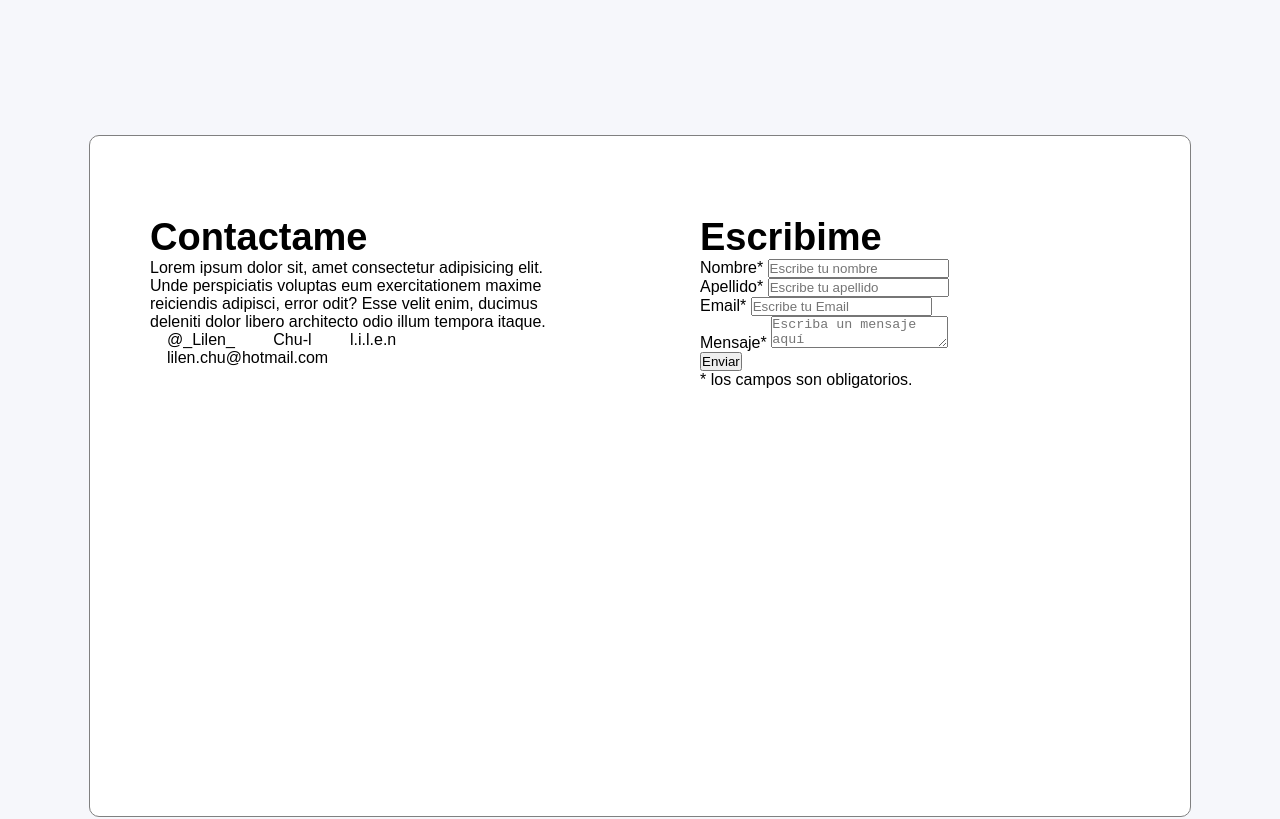
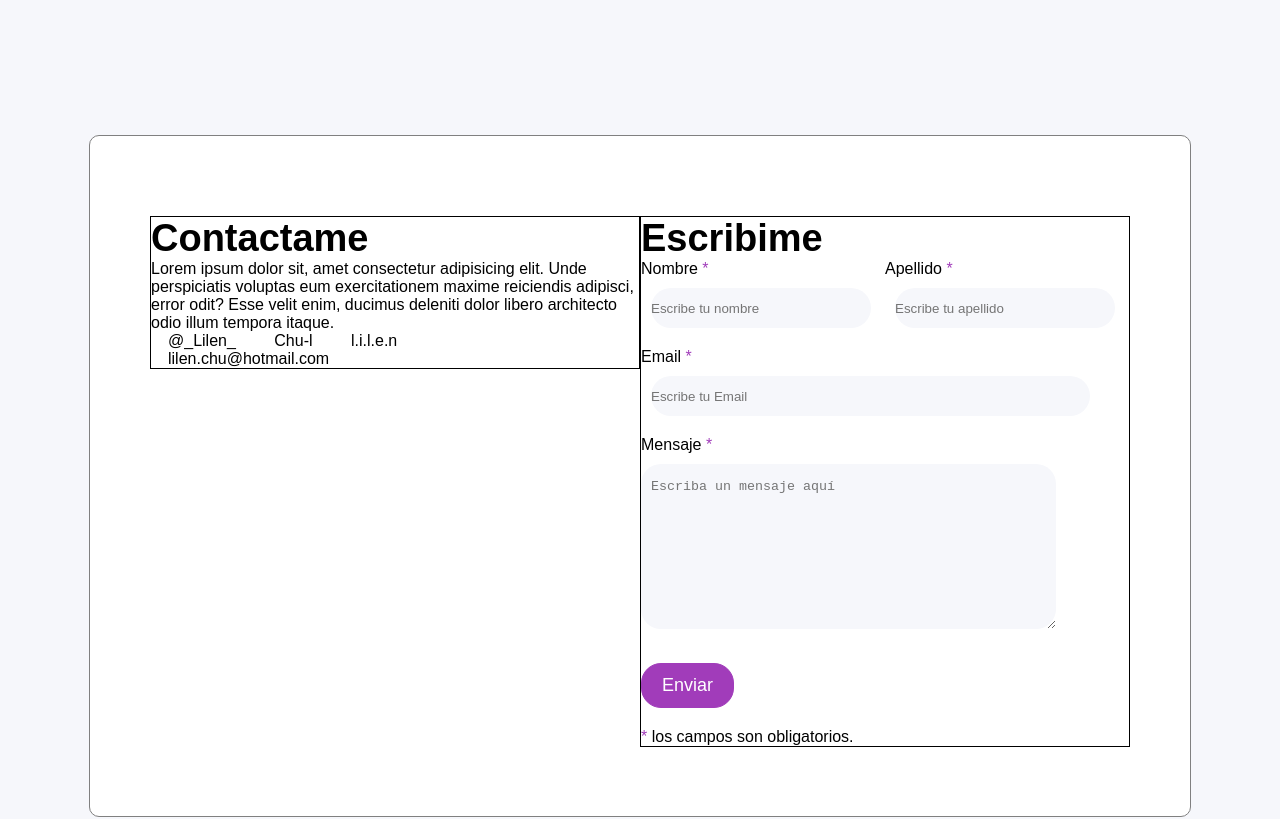
Before and after one commit to Chu-l/mi-portfolio, a plain HTML site: page index.html in a window 1280 px wide. Shown: the part 3960-4779 px from the top of the page. Drawn offline with Linux system fonts and the light colour scheme.

Commit message:
primer subida a github

```diff
--- a/estilo.css
+++ b/css/estilo.css
@@ -2,12 +2,12 @@
     margin: 0;
     padding: 0;
 }
-/*BODY*/
+/*__________BODY__________*/
 body {
     font-family: Arial, Helvetica, sans-serif;
     background-color: #FFFFFF;
 }
-/*HEADER*/
+/*__________HEADER__________*/
 header {
     box-shadow: rgb(175, 175, 175, 0.6) 0px 10px 12px 0px;
     height: 93px;
@@ -18,7 +18,7 @@ header {
     align-items: center;
     background-color: white;
 }
-/*NAV*/
+/*_____NAV_____*/
 nav {
    padding-right: 15%;
 }
@@ -46,8 +46,8 @@ a {
     opacity: 0.7;
     color: #FFFFFF;
 }
-/*MAIN*/
-/*SECCIÓN1*/
+/*__________MAIN__________*/
+/*_____SECCIÓN1_____*/
 #hola {
     display: flex;
     flex-direction: row;
@@ -85,7 +85,7 @@ h1 {
 .img-s1 {
     width: 40vw;
 }
-/*SECCIÓN2*/
+/*_____SECCIÓN2_____*/
 #conocimientos {
     background-color: #F6F7FB;
     height: 984px;
@@ -130,7 +130,7 @@ h1 {
     border: #a13cba solid 1px;
     color: #a13cba;
 }
-/*SECCIÓN3*/
+/*_____SECCIÓN3_____*/
 .s3 {
     background-color: #a13cba;
     text-align: center;
@@ -140,12 +140,12 @@ h1 {
 .louis {
     font-weight: 900;
 }
-/*SECCIÓN4*/
+/*_____SECCIÓN4_____*/
 #proyectos {
     text-align: center;
     height: 1518px;
 }
-/*SECCIÓN5*/
+/*_____SECCIÓN5_____*/
 #contacto {
     background-color: #F6F7FB;
     height: 820px;
@@ -160,16 +160,88 @@ h1 {
     margin: auto;
     display: flex;
     align-items: baseline;
+    justify-content: center;
 }
-.caja1-s5, .caja2-s5 {
+.caja1-s5 {
+    margin: 80px 0 80px 60px;
+    border: black solid 1px;
     width: 50%;
-    margin: 80px 60px;
+}
+.caja2-s5 {
+    margin: 80px 60px 80px 0;
+    border: black solid 1px;
+    width: 50%;
 }
 .tit-s5 {
     font-size: 38px;
     font-weight: 900;
 }
-/*FOOTER*/
+.ayn {
+    display: flex;
+}
+.p-nom, .p-ape {
+    width: 50%;
+}
+/*FORMULARIO*/
+*:focus {
+    outline: none;
+}
+input {
+	background-color: #F6F7FB;
+	width: 90%;
+	height: 40px;
+    border: hidden;
+	border-radius: 20px;
+	margin: 10px 0 20px 10px;
+}
+textarea {
+    background-color: #F6F7FB;
+    width: 405px;
+    height: 150px;
+    border-radius: 20px;
+    border: hidden;
+    padding: 15px 0 0 10px;
+    margin: 10px 0 20px 0;
+  }
+  label {
+    display: block;
+    float: center;
+  }
+  button {
+	height: 45px;
+    padding: 0 20px 0 20px;
+	margin: 10px 0 20px 0;
+	background-color: #a13cba;
+	border: #a13cba solid 1px;
+	border-radius: 20px;
+    cursor: pointer;
+    color: white;
+    font-size: 18px;
+}
+.obligatorio {
+    color: #a13cba;
+}
+form input:required:valid {
+    background: #fff url("https://icons.iconarchive.com/icons/graphicrating/koloria/16/Valid-icon.png") no-repeat 98% center;
+    box-shadow: 0 0 5px #5cd053;
+    border-color: #28921f;
+}
+form input:focus:invalid {
+    background: #fff url("https://icons.iconarchive.com/icons/graphicrating/koloria/16/Error-icon.png") no-repeat 98% center;
+    box-shadow: 0 0 5px #a14cb6;
+    border-color: #a13cba;
+}
+form textarea:required:valid {
+    background: #fff url("https://icons.iconarchive.com/icons/graphicrating/koloria/16/Valid-icon.png") no-repeat 98% 95%;
+    box-shadow: 0 0 5px #5cd053;
+    border-color: #28921f;
+}
+form textarea:focus:invalid {
+    background: #fff url("https://icons.iconarchive.com/icons/graphicrating/koloria/16/Error-icon.png") no-repeat 98% 95%;
+    box-shadow: 0 0 5px #a14cb6;
+    border-color: #a13cba;
+}
+/*__________FOOTER__________*/
 footer {
     background-color: #a13cba;
     height: 300px;
--- a/index.html
+++ b/index.html
@@ -8,8 +8,9 @@
         <meta name="keywords" content="lilen, chu, portfolio, portafolio, desarrolladora, desarrollo web, chu-l">
         <meta name="description" content="Portfolio personal de Lilen Chu.">
         <meta http-equiv="X-UA-Compatible" content="IE=edge">
-        <link href="estilo.css" rel="stylesheet">
+        <link href="css/estilo.css" rel="stylesheet">
         <link href="imagenes/icono.png" rel="icon">
+        <link rel="stylesheet" href="https://pro.fontawesome.com/releases/v5.10.0/css/all.css" integrity="sha384-AYmEC3Yw5cVb3ZcuHtOA93w35dYTsvhLPVnYs9eStHfGJvOvKxVfELGroGkvsg+p" crossorigin="anonymous"/>
     </head>
 <!--Fin del Head-->
 <!--Principio del Body-->
@@ -106,20 +107,22 @@
                 <div class="caja2-s5">
                     <h2 class="tit-s5">Escribime</h2>
                     <form action="mailto:lilen.chu@hotmail.com" method="POST" enctype="text/plain">
+                        <div class="ayn">
+                            <p class="p-nom">
+                            <label for="nombre">Nombre <span class="obligatorio">*</span></label>
+                            <input type="text" name="nombre" id="nombre" required="required" placeholder="Escribe tu nombre">
+                            </p>
+                            <p class="p-ape">
+                            <label for="apellido">Apellido <span class="obligatorio">*</span></label>
+                            <input type="text" name="apellido" id="apellido" required="required" placeholder="Escribe tu apellido">
+                            </p>
+                        </div>
                         <p>
-                            <label for="nombre">Nombre<span class="obligatorio">*</span></label>
-                            <input type="text" name="nombre" id="nombre" required="required" placeholder="Escribe tu nombre">
-                        </p>
-                        <p>
-                            <label for="apellido">Apellido<span class="obligatorio">*</span></label>
-                            <input type="text" name="apellido" id="apellido" required="required" placeholder="Escribe tu apellido">
-                        </p>
-                        <p>
-                            <label for="email">Email<span class="obligatorio">*</span></label>
+                            <label for="email">Email <span class="obligatorio">*</span></label>
                             <input type="email" name="email" id="email" required="required" placeholder="Escribe tu Email">
                         </p>
                         <p>
-                            <label for="mensaje">Mensaje<span class="obligatorio">*</span></label>
+                            <label for="mensaje">Mensaje <span class="obligatorio">*</span></label>
                             <textarea type="" name="mensaje" id="mensaje" required="required" placeholder="Escriba un mensaje aquí" size="58"></textarea>
                         </p>
                         <button type="submit" name="enviar_formulario" id="enviar"><p>Enviar</p></button>
```
Also changed, not shown: otras-imagenes/comillas.png (deleted), otras-imagenes/comillas2.png (deleted).
